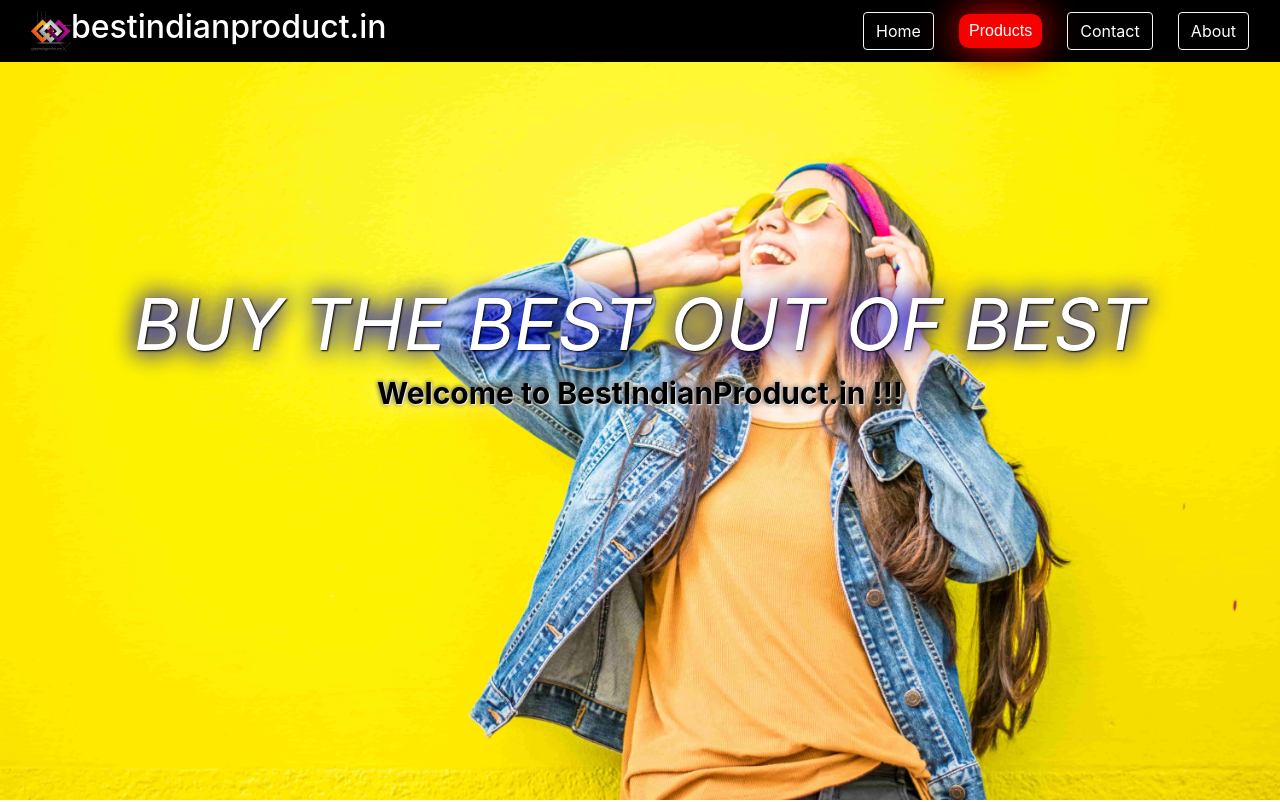
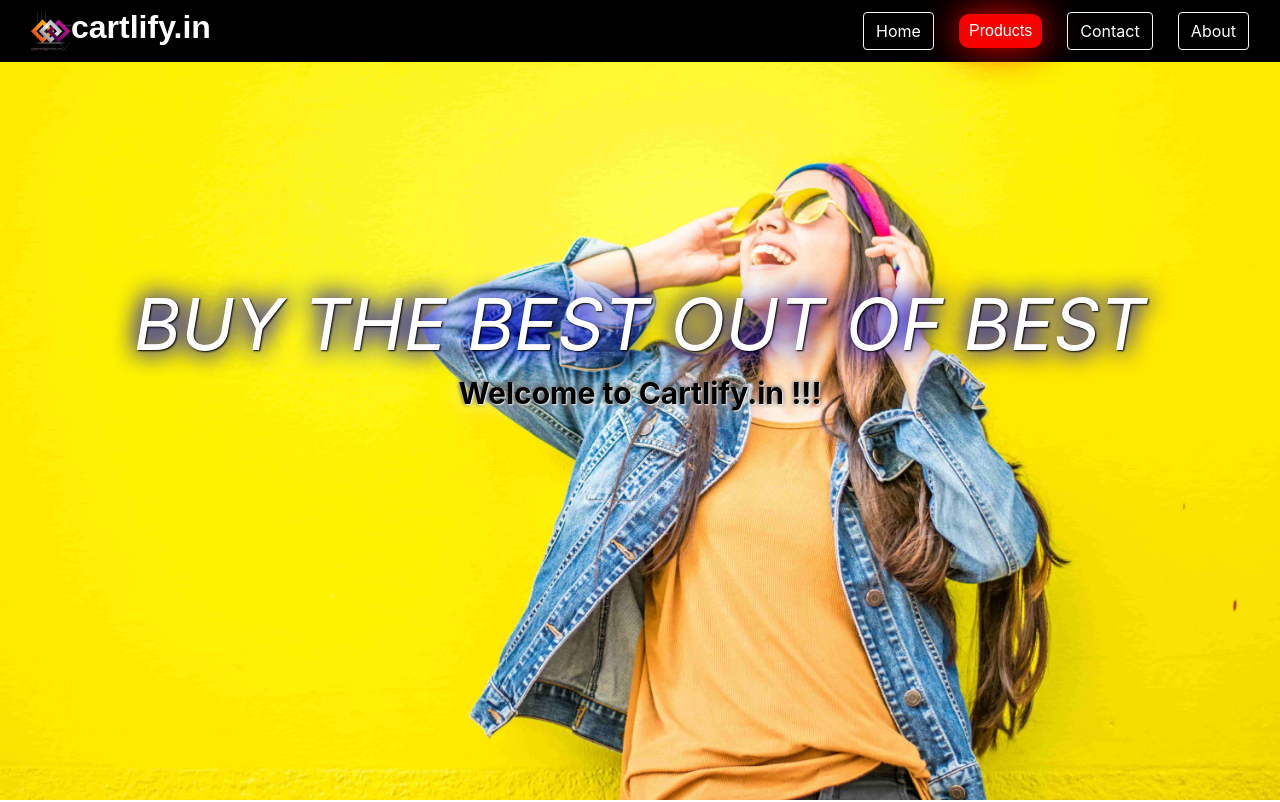
Before and after one commit to Rithesh-Rithu/Affiliate-website-with-react-and-gatsby, a Gatsby site: page / in a window 1280 px wide. Shown: the top 802 px of the page. Built offline with nearby package versions, Linux system fonts and the light colour scheme; Gatsby itself is replaced by a stand-in of ours.

Commit message:
Cartlify.in

```diff
--- a/gatsby-config.js
+++ b/gatsby-config.js
@@ -4,8 +4,8 @@ require("dotenv").config({
 
 module.exports = {
   siteMetadata: {
-    title: `bestindianproduct.in`,
-    description:  `Best Indian Products available in online !!!`,
+    title: `Cartlify.in`,
+    description:  `Best Indian Products available @ online !!!`,
     author: `@rithesh`,
   },
   plugins: [
--- a/src/components/Reuseable/Footer.js
+++ b/src/components/Reuseable/Footer.js
@@ -7,10 +7,10 @@ export default function Footer() {
                 <div className="container-fluid bg-navtheme1">
                     <div className="row">
                        <div className="col-12 col-md-6 text-muted  pt-2 mx-auto text-center">
-                            <p>BestIndianProduct.in is a participant in the Amazon Associates Associates Program, an affiliate advertising program designed to provide a means for sites to earn commissions by linking to Amazon. This means that whenever you buy a product on Amazon from a link on here, we get a small percentage of its price (at no extra cost to you).</p>
+                            <p>Cartlify.in is a participant in the Amazon Associates Associates Program, an affiliate advertising program designed to provide a means for sites to earn commissions by linking to Amazon. This means that whenever you buy a product on Amazon from a link on here, we get a small percentage of its price (at no extra cost to you).</p>
                         </div>
                         <div className="col-12 pt-2 mx-auto text-center text-light">
-                            <h6>Copyright &copy; 2020  |  bestindianproduct.in  |  All Rights Reserved</h6>
+                            <h6>Copyright &copy; 2020  |  Cartlify.in  |  All Rights Reserved</h6>
                         </div>
                     </div>
                 </div>
--- a/src/components/Reuseable/HeroSection.js
+++ b/src/components/Reuseable/HeroSection.js
@@ -14,7 +14,7 @@ export default function HeroSection({img, heroclass}) {
                 <div className="home">
                     <h1 className="text-white text-uppercase display-3 title"><b><i>Buy the best out of best</i></b></h1>
                         <div>
-                            <h4 className="welcome"><b>Welcome to BestIndianProduct.in !!!</b></h4>
+                            <h4 className="welcome"><b>Welcome to Cartlify.in !!!</b></h4>
                         </div>
                 </div>
             </BackgroundImage>
--- a/src/components/Reuseable/Navbar.js
+++ b/src/components/Reuseable/Navbar.js
@@ -8,11 +8,11 @@ export default class Navbar extends Component {
         <div className="container">
             <div className="row">
                 <div className="navbar navbar-expand-md bg-navtheme text-white fixed-top">
-                    <div className="container col-12 col-sm-10 col-md-2">
+                    <div className="container col-12 col-sm-10  col-md-2">
                         <Link to = "/" className="">
                             <img className="lo" src={logo} alt="logo goes here" width="40px" />
                         </Link>
-                        <a href="/" className="text-white"><h2 className="ff">bestindianproduct.in</h2></a>
+                        <a href="/" className="text-white"><h2 className="ff">cartlify.in</h2></a>
                     </div>
 
                    <div className="col-12 col-md-6">
--- a/src/components/layout.css
+++ b/src/components/layout.css
@@ -426,3 +426,9 @@ font-size: 18px;
   50% { background-color: #FF0000; box-shadow: 0 0 40px #FF0000; }
   100% { background-color: #B20000; box-shadow: 0 0 3px #B20000; }
 }
+.ff{
+  margin-right: 0px;
+  font-family: Arial, Helvetica, sans-serif;
+  /* font-size: 25px;*/
+  font-weight: 600;
+}
```
